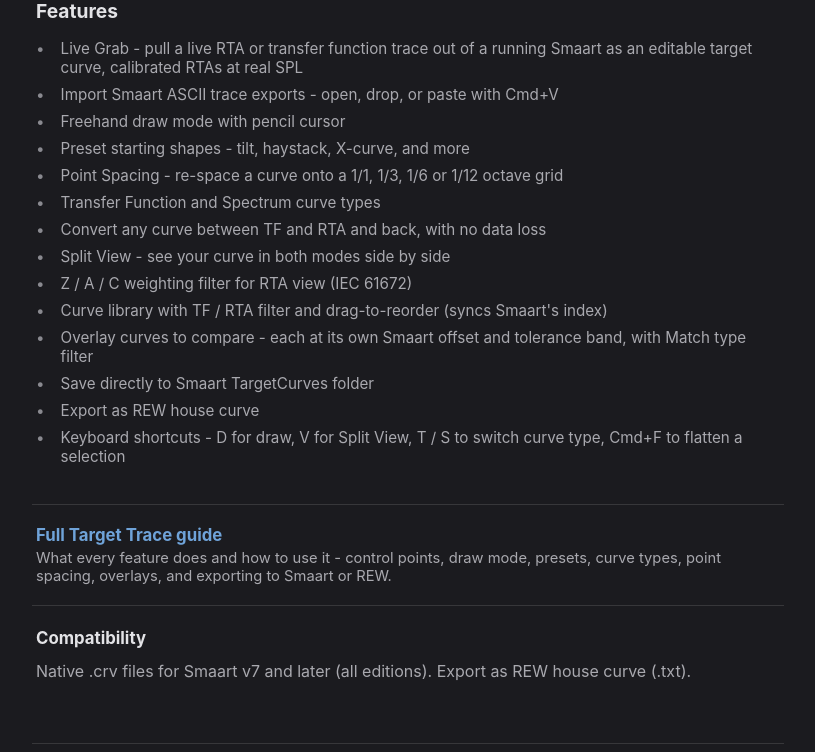
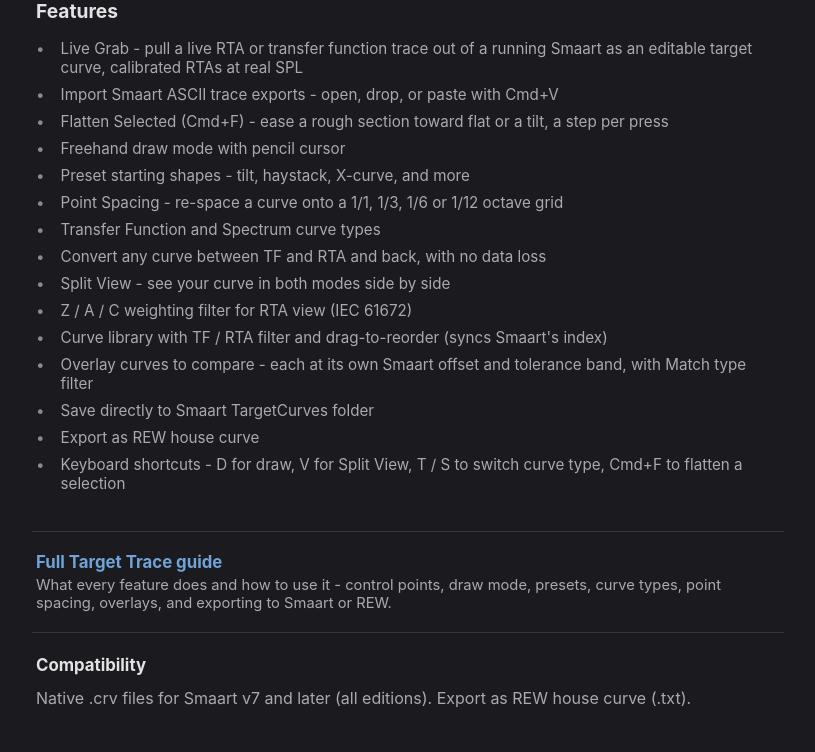
Before and after one commit to BSKapps/bskapps.github.io, a Jekyll site: the page built from targettrace/index.html, in a window 1280 px wide and 900 px high, scrolled down 2502 px, cut to the strip 148-900 px from the top of the window. Shown: the whole strip, without its empty margins (232-1047 px from the left). Built offline with Jekyll 4.4.1, drawn with Linux system fonts in a browser that asks for light colours.

Commit message:
Target Trace store copy: Flatten Selected feature bullet

```diff
--- a/_data/content.json
+++ b/_data/content.json
@@ -48,6 +48,7 @@
       "features": [
         "Live Grab - pull a live RTA or transfer function trace out of a running Smaart as an editable target curve, calibrated RTAs at real SPL",
         "Import Smaart ASCII trace exports - open, drop, or paste with Cmd+V",
+        "Flatten Selected (Cmd+F) - ease a rough section toward flat or a tilt, a step per press",
         "Freehand draw mode with pencil cursor",
         "Preset starting shapes - tilt, haystack, X-curve, and more",
         "Point Spacing - re-space a curve onto a 1/1, 1/3, 1/6 or 1/12 octave grid",
```
